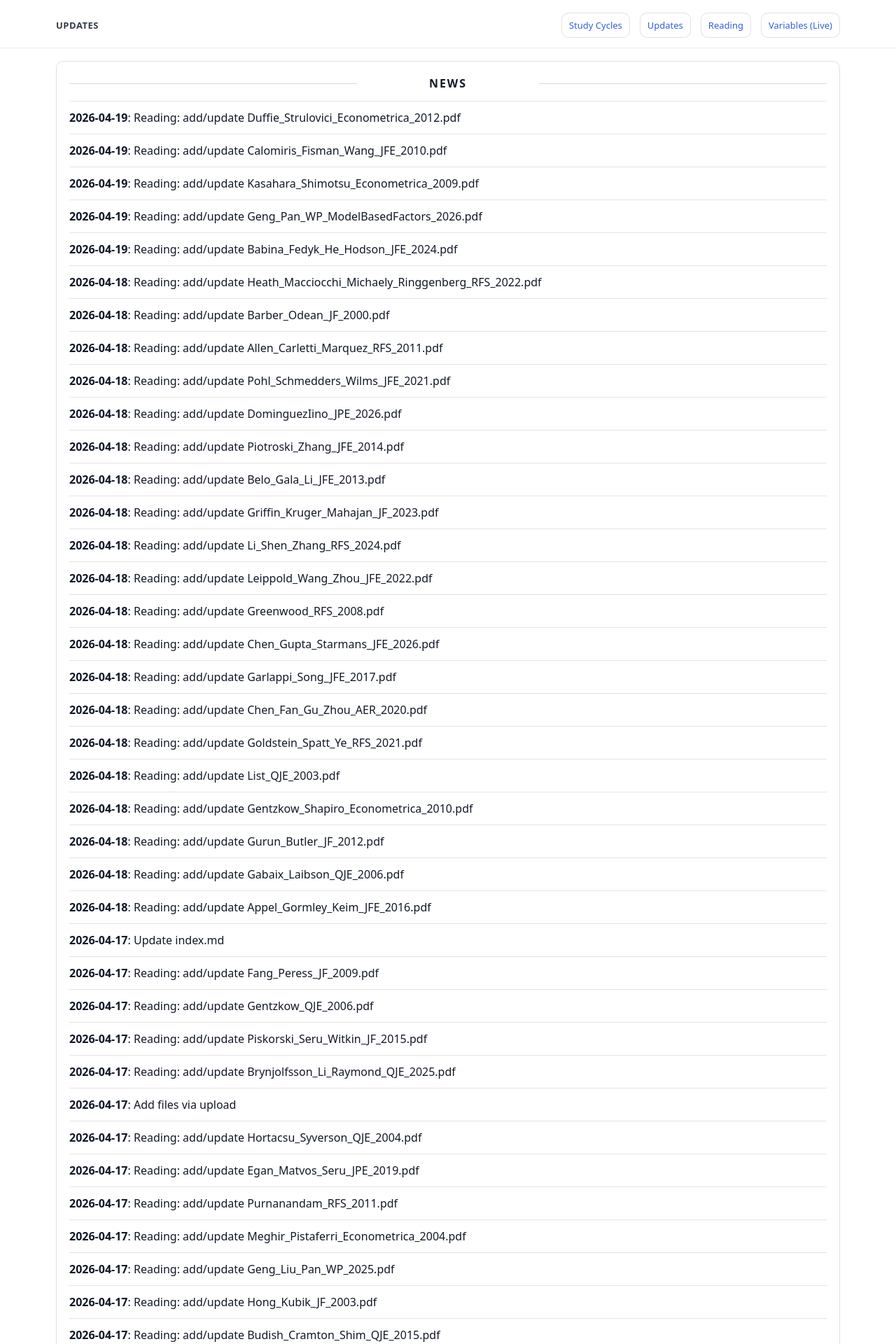
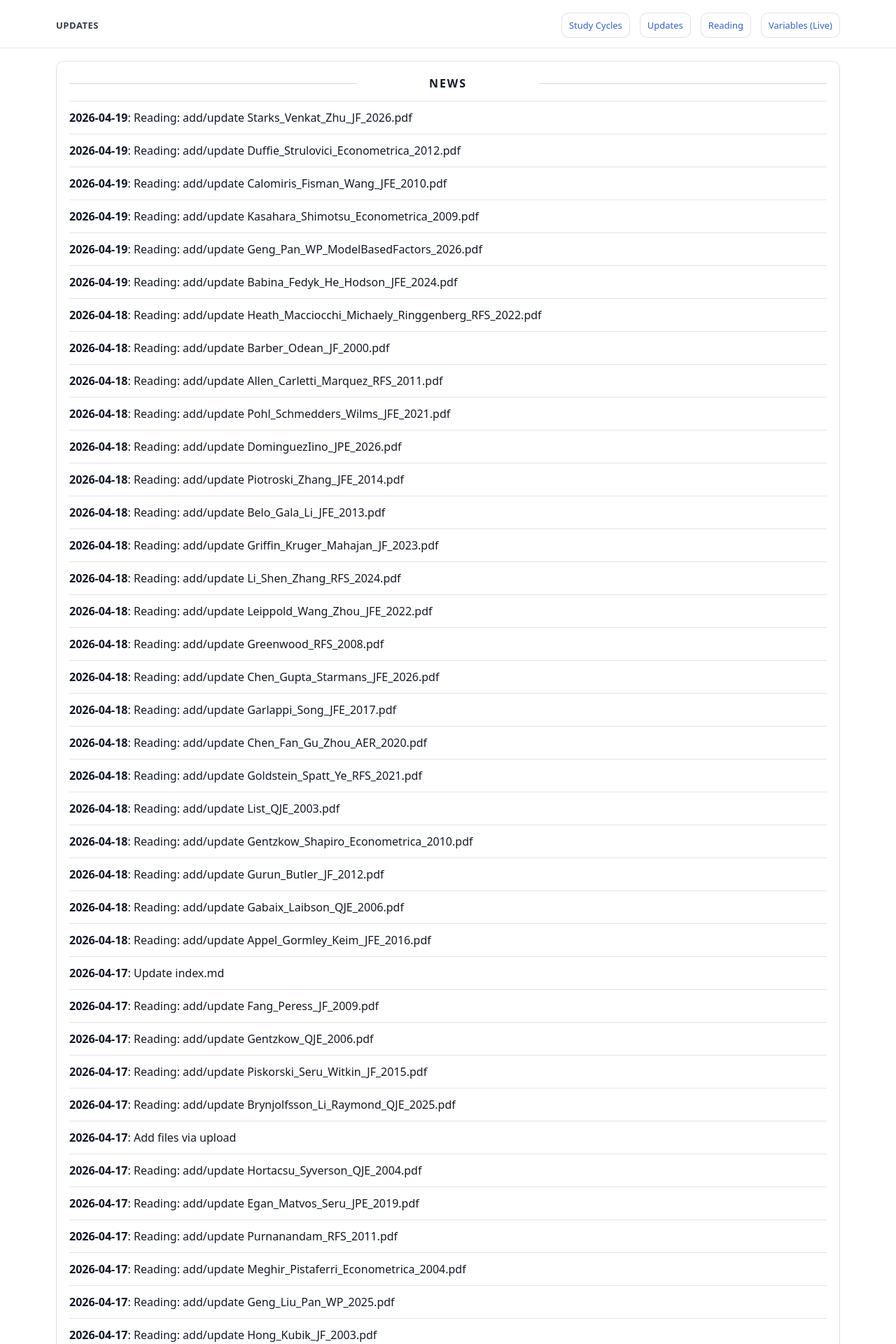
Before and after one commit to yaxinzn/study-archive, a Jekyll site: the page built from updates/index.md, in a window 1280 px wide. Shown: the top 1920 px of the page at 70% size. Built offline with Jekyll 4.4.1, drawn with Linux system fonts in a browser that asks for light colours; some of the changed text lies outside the part shown.

Commit message:
chore: update NEWS feed

```diff
--- a/_data/news.yml
+++ b/_data/news.yml
@@ -1,4 +1,7 @@
 # Auto-generated update history (sorted newest -> oldest). Do not edit manually.
+- ts: "1776587103"
+  date: "2026-04-19"
+  title: "Reading: add/update Starks_Venkat_Zhu_JF_2026.pdf"
 - ts: "1776552255"
   date: "2026-04-19"
   title: "Reading: add/update Duffie_Strulovici_Econometrica_2012.pdf"
```
